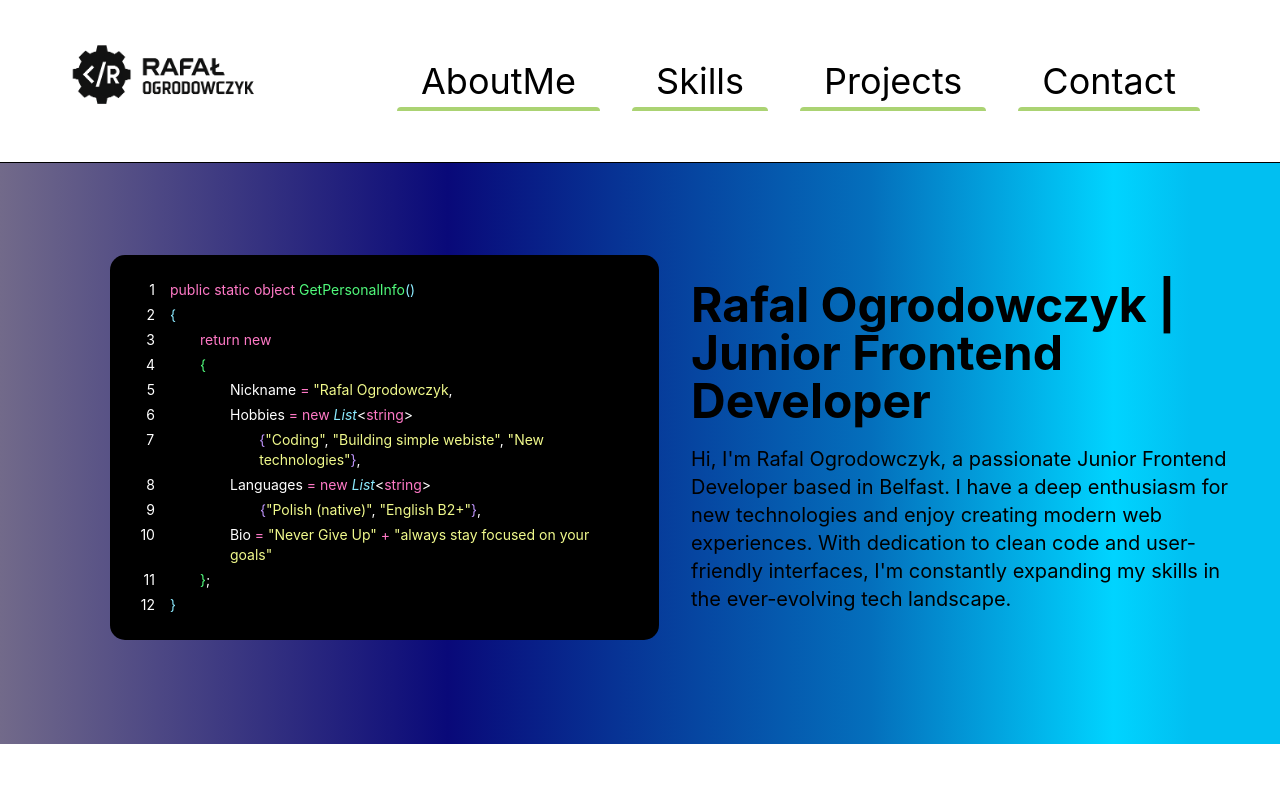
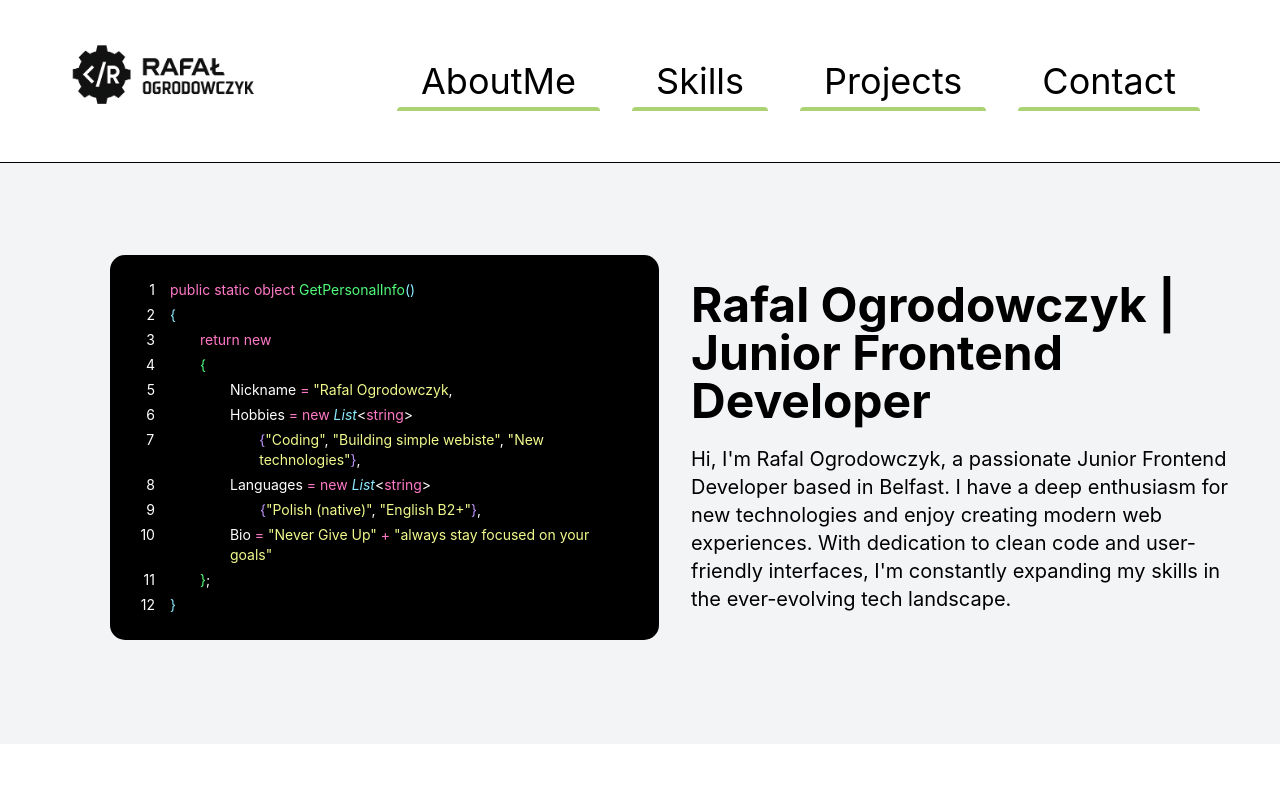
Before and after one commit to Ogrodowczyk87/P-PFLO, a React (Vite) app: page / in a window 1280 px wide. Shown: the top 800 px of the page. Built offline with nearby package versions, Linux system fonts and the light colour scheme.

Commit message:
upgrade background for a test

```diff
--- a/src/layouts/Home.tsx
+++ b/src/layouts/Home.tsx
@@ -3,8 +3,7 @@ import Card from '../components/card';
 
 const Home = () => {
   return (
-
-      <div id="AboutMe" className="bg-custom-gradient flex items-start justify-center  mb-[80px] border-b-orange-100 xl:pl-[110px] xl:pr-[40px]">
+    <div id="AboutMe" className="bg-gray-100 flex items-start justify-center mb-[80px] border-b-orange-100 xl:pl-[110px] xl:pr-[40px]">
       <div className="container pt-5 pb-5 md:pt-3 md:pb-6 mt-[80px] mb-[80px]">
         <div className="flex flex-col md:flex-row items-center gap-6 md:gap-8">
           <div className="w-full md:w-1/2">
@@ -21,7 +20,6 @@ const Home = () => {
         </div>
       </div>
     </div>
-
   );
 };
 
```
Lines whose indentation alone changed are shown as unchanged.
